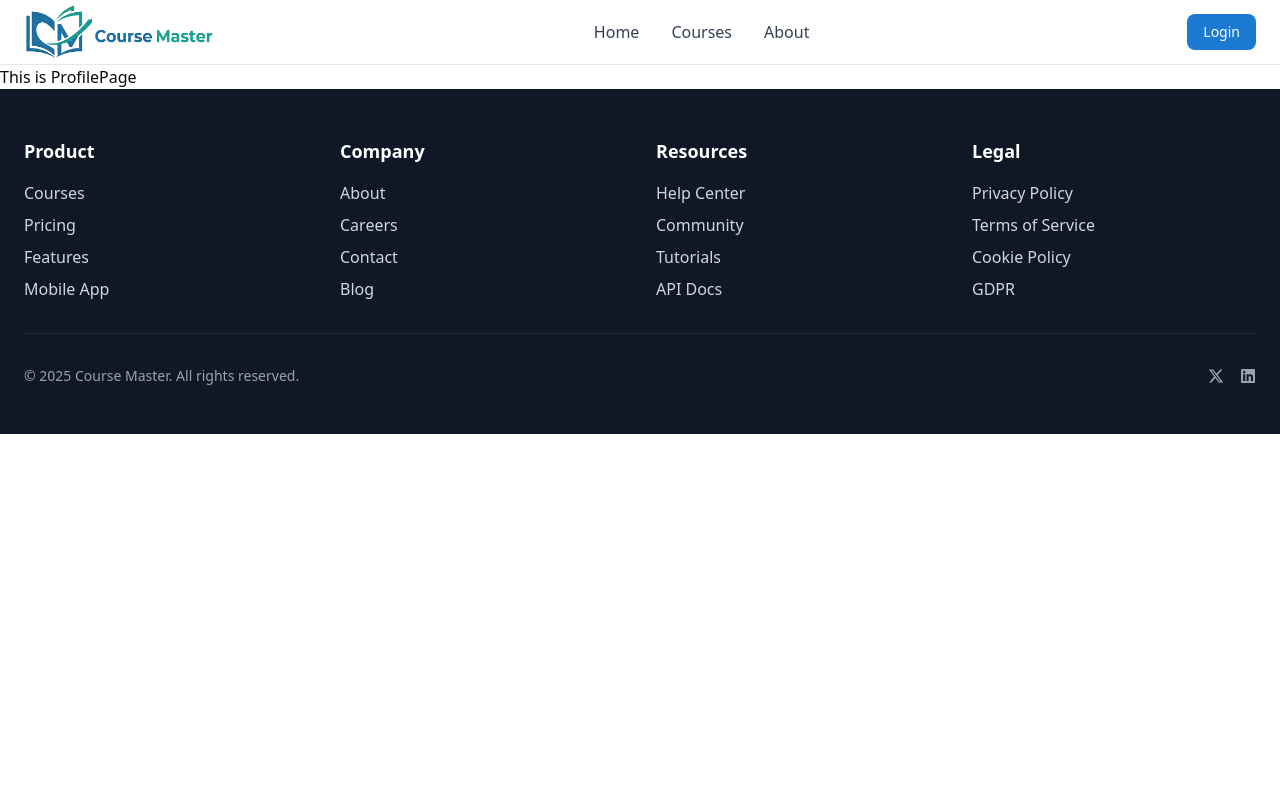
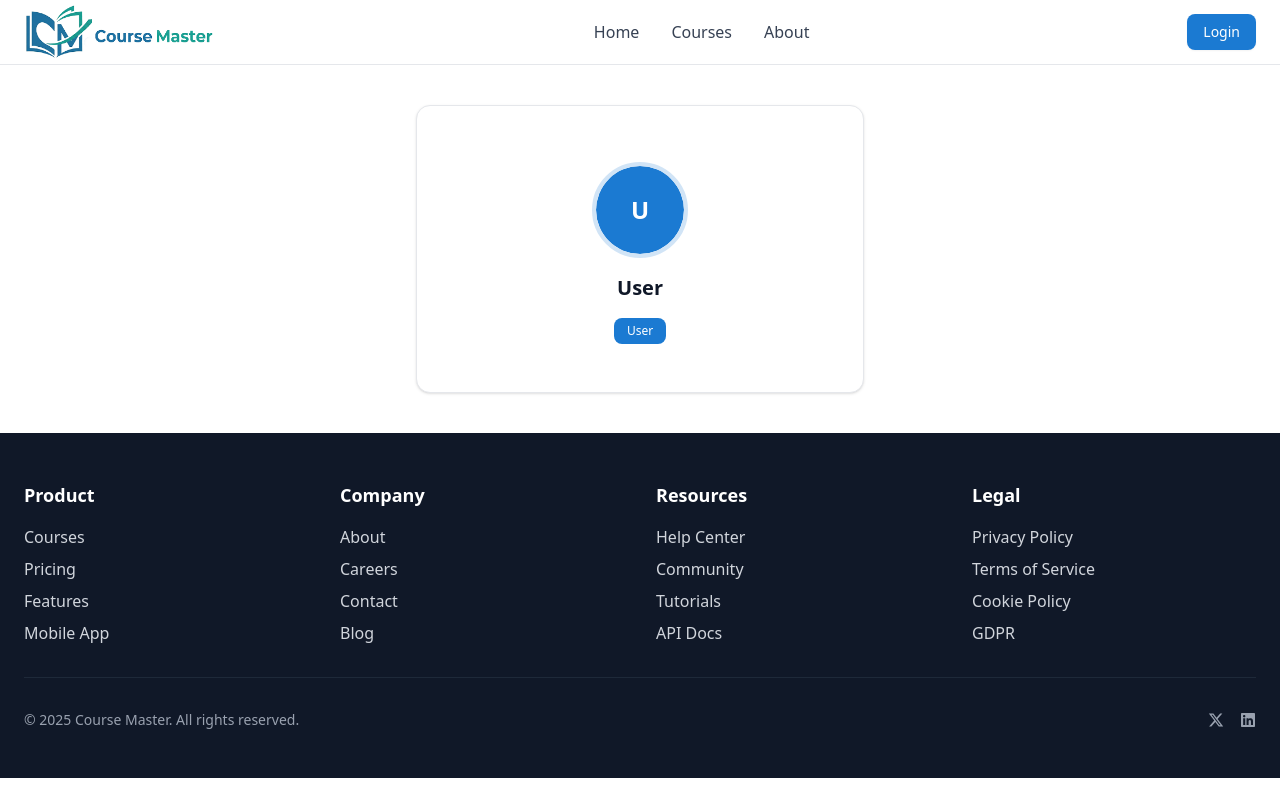
Before and after one commit to SazidulAlam47/course-master-client, a Next.js app: page /dashboard/profile in a window 1280 px wide. Built offline with nearby package versions, Linux system fonts and the light colour scheme; no server answers.

Commit message:
Enhance ProfilePage UI with user details and avatar; update HeaderAction for role-based navigation

```diff
--- a/src/app/dashboard/profile/page.tsx
+++ b/src/app/dashboard/profile/page.tsx
@@ -1,8 +1,47 @@
-const ProfilePage = () => {
+import Container from '@/components/Container';
+import { Avatar, AvatarFallback, AvatarImage } from '@/components/ui/avatar';
+import { Badge } from '@/components/ui/badge';
+import { Card, CardContent } from '@/components/ui/card';
+import authOptions from '@/nextAuth/authOptions';
+import capitalize from '@/utils/capitalize';
+import { getServerSession } from 'next-auth';
+
+const ProfilePage = async () => {
+    const session = await getServerSession(authOptions);
+    const user = session?.user;
+
+    const getInitials = (name: string) => {
+        return name
+            .split(' ')
+            .map((n) => n[0])
+            .join('')
+            .toUpperCase()
+            .slice(0, 2);
+    };
+
     return (
-        <div>
-            <p>This is ProfilePage</p>
-        </div>
+        <Container className="py-10">
+            <Card className="max-w-md mx-auto bg-white border border-gray-200 shadow-sm">
+                <CardContent className="flex flex-col items-center text-center pt-8 pb-6">
+                    <Avatar className="w-24 h-24 mb-4 border-4 border-[#1b7ad2]/20">
+                        <AvatarImage src={user?.image || undefined} />
+                        <AvatarFallback className="bg-[#1b7ad2] text-white text-2xl font-semibold">
+                            {getInitials(user?.name || 'U')}
+                        </AvatarFallback>
+                    </Avatar>
+
+                    <h2 className="text-xl font-bold text-gray-900 mb-1">
+                        {user?.name || 'User'}
+                    </h2>
+
+                    <p className="text-gray-500 text-sm mb-3">{user?.email}</p>
+
+                    <Badge className="bg-[#1b7ad2] hover:bg-[#1565b8] text-white px-3 py-1">
+                        {capitalize(user?.role || 'user')}
+                    </Badge>
+                </CardContent>
+            </Card>
+        </Container>
     );
 };
 
--- /dev/null
+++ b/src/app/dashboard/student/learn/page.tsx
@@ -0,0 +1,7 @@
+import { redirect } from 'next/navigation';
+
+const Learn404Page = async () => {
+    redirect('/dashboard/student');
+};
+
+export default Learn404Page;
--- a/src/components/shared/HeaderAction.tsx
+++ b/src/components/shared/HeaderAction.tsx
@@ -25,6 +25,8 @@ const HeaderAction = ({ initialSession }: HeaderActionProps) => {
     const { data: session, status } = useSession();
 
     const currentSession = status === 'loading' ? initialSession : session;
+
+    const role = currentSession?.user.role;
 
     const handleLogout = async () => {
         const toastId = toast.loading('Logging out...');
@@ -60,6 +62,9 @@ const HeaderAction = ({ initialSession }: HeaderActionProps) => {
                             {session?.user.name}
                         </DropdownMenuLabel>
                         <DropdownMenuSeparator />
+                        <Link href={role ? `/dashboard/${role}` : '/dashboard'}>
+                            <DropdownMenuItem>Dashboard</DropdownMenuItem>
+                        </Link>
                         <Link href="/dashboard/profile">
                             <DropdownMenuItem>View Profile</DropdownMenuItem>
                         </Link>
```
